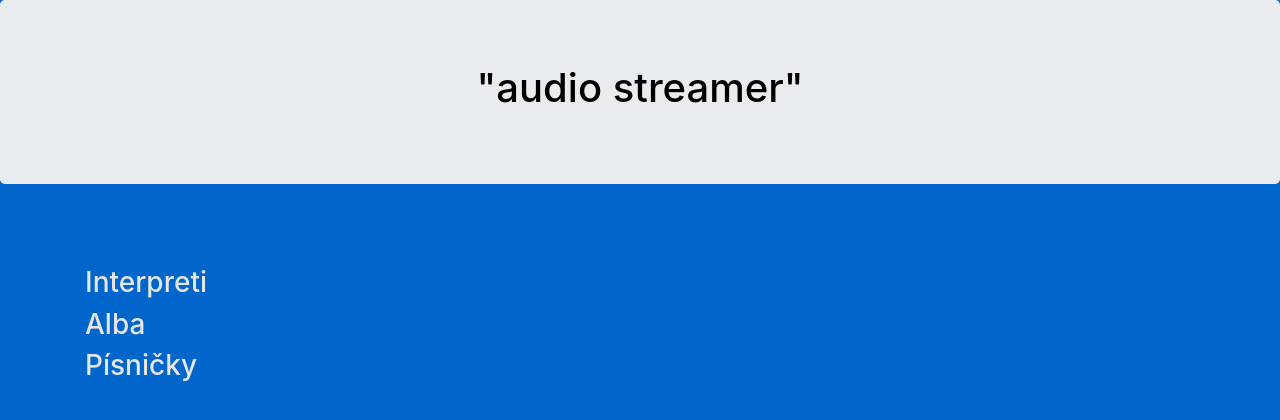
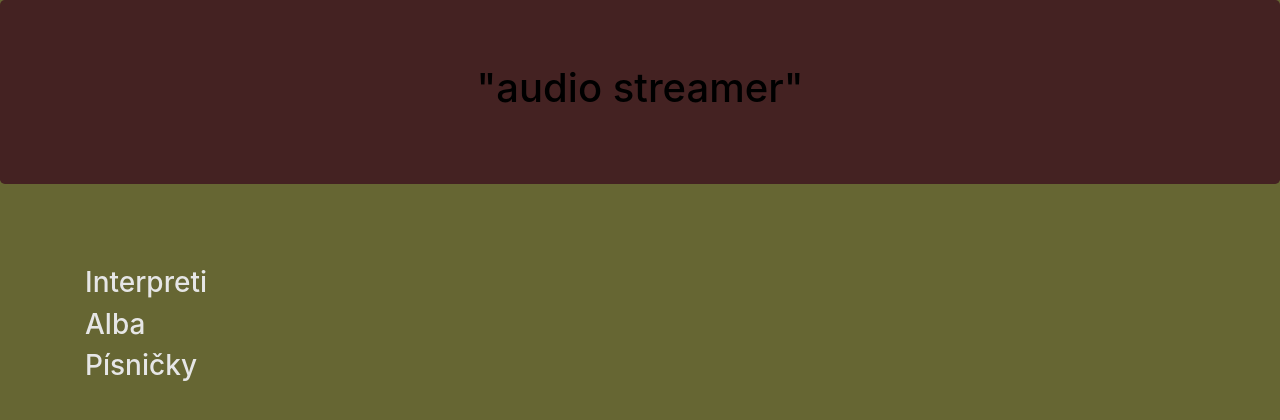
Before and after one commit to chodec/spotify-from-wish, a PHP site: page / in a window 1280 px wide. Shown: the top 420 px of the page. Run offline with PHP 8.4, Linux system fonts and the light colour scheme; some libraries are stand-ins or nearby versions.

Commit message:
Update style.css

```diff
--- a/style.css
+++ b/style.css
@@ -1,5 +1,5 @@
 body{
-  background-color: #0066cc;
+  background-color: #666633;
   color: #e6e6e6;
 }
 a{
@@ -20,5 +20,8 @@ h1{
 .song_box{
   text-align: center;
   background-color: black;
-  color:black;
+  color:white;
 }
+.jumbotron{
+  background-color: #442222;
+}
```
